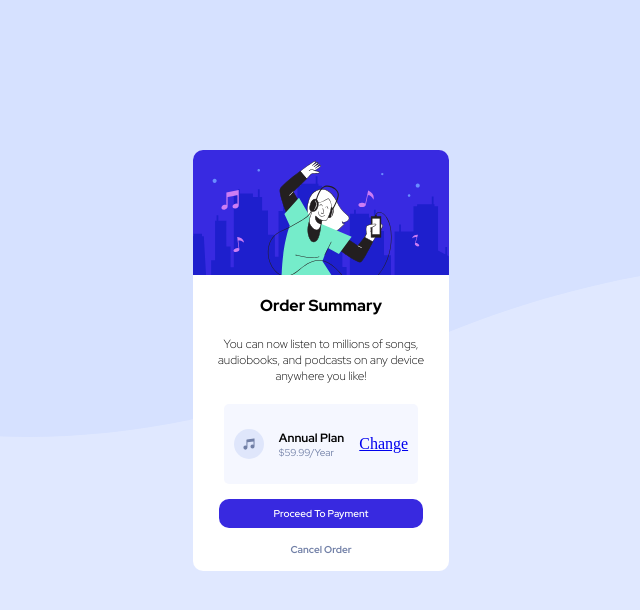
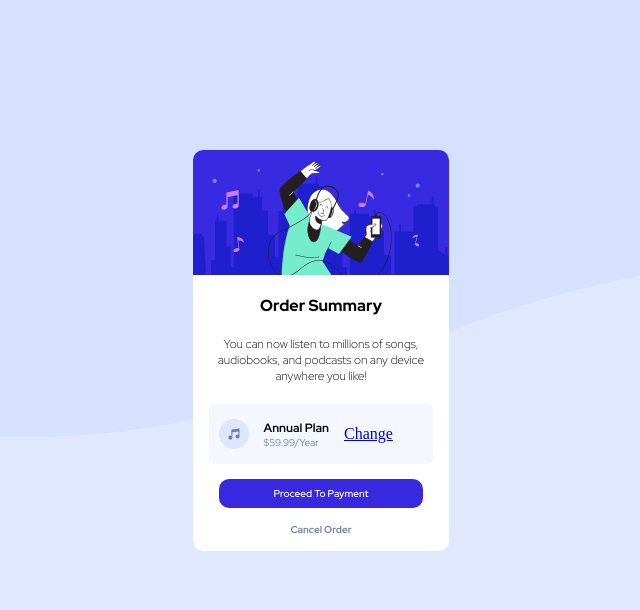
Before and after one commit to MouayyadAhmed/orderpage, a plain HTML site: page index.html in a window 1280 px wide. Shown: the top 610 px of the page, without its empty margins (319-959 px from the left). Drawn offline with Linux system fonts and the light colour scheme.

Commit message:
Add files via upload

```diff
--- a/style.css
+++ b/style.css
@@ -51,16 +51,15 @@ article {
     padding: 10px;
     flex-direction: row;
     gap: 15px;
-    height: 60px;
+    height: 40px;
+    width: 80%;
     background-color: hsl(225, 100%, 98%);
     border-radius: 5px;
+    align-items: center;
 }
 .imgicon{
   width: 30px;
   height: 30px;
-}
-.allitems{
-    align-items: center;
 }
 .annual{
     font-family:'Red Hat Display' ;
```
